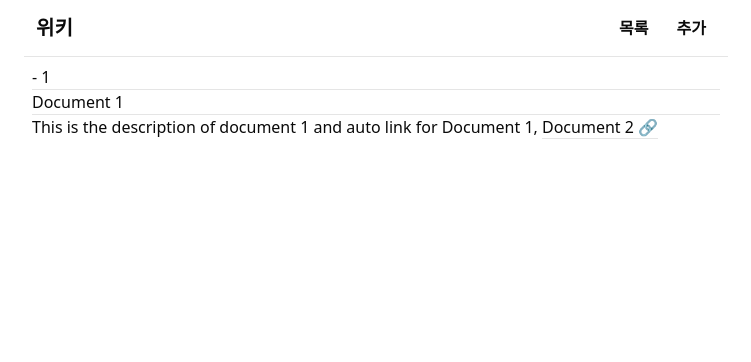
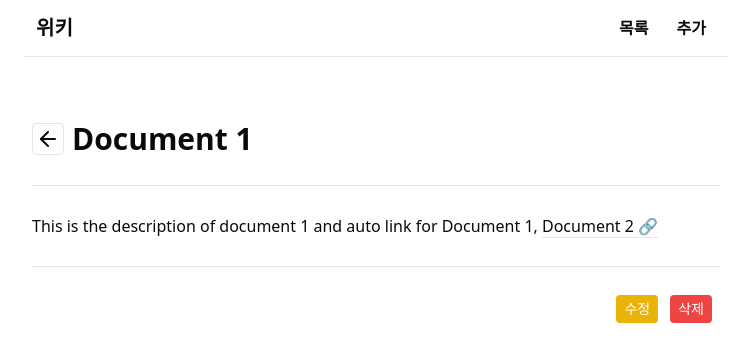
Before and after one commit to B-HS/BHS_WikiPage, a Next.js app: page /doc/1 in a window 1280 px wide. Shown: the top 362 px of the page, without its empty margins (264-1015 px from the left). Built offline with nearby package versions, Linux system fonts and the light colour scheme.

Commit message:
Separate document detail page to component

```diff
--- a/app/doc/[docid]/page.tsx
+++ b/app/doc/[docid]/page.tsx
@@ -1,5 +1,6 @@
-import { findDocByDocid } from '@/dummydocs/service'
+import { PageSetter } from '@/context/page-context'
 import { headers } from 'next/headers'
+import Doc from '../../../components/docs/doc'
 
 export interface DocProps {
     docid: number | string
@@ -7,22 +8,18 @@ export interface DocProps {
     description: string
 }
 
-const Document = async ({ params, searchParams }: { params: { docid: string }; searchParams: { [key: string]: string } }) => {
+const Document = async ({ params, searchParams }: { params: { docid: string }; searchParams: { page: string } }) => {
     const headersList = headers()
     const domain = headersList.get('x-forwarded-host')
     const origin = headersList.get('x-forwarded-proto')
     const currentURL = `${origin}://${domain}`
-    const fetchData = await fetch(`${currentURL}/api/doc/${params.docid}?page=${searchParams['page']}`)
+    const fetchData = await fetch(`${currentURL}/api/doc/${params.docid}?page=${searchParams.page}`)
     const { title, docid, description } = await fetchData.json()
-
     return (
-        <section>
-            <span>- {docid}</span>
-            <hr />
-            <p>{title}</p>
-            <hr />
-            <div dangerouslySetInnerHTML={{ __html: description }}></div>
-        </section>
+        <>
+            <Doc doc={{ title, docid, description }} />
+            <PageSetter />
+        </>
     )
 }
 
--- /dev/null
+++ b/components/docs/doc-btns.tsx
@@ -0,0 +1,76 @@
+'use client'
+import { DocProps } from '@/app/doc/[docid]/page'
+import { createElement, useRef, useState } from 'react'
+import Button from '../button'
+import Modal from '../modal'
+
+interface ModalRefProps {
+    open: Function
+    close: Function
+}
+
+const DocumentButtons = ({ info }: { info: DocProps }) => {
+    const [docInfos, setDocInfos] = useState({
+        title: info.title,
+        description: info.description.replace(/<[^>]*>/g, '').replaceAll('🔗', ''),
+    })
+    const handleChange = (name: string, value: string) => setDocInfos({ ...docInfos, [name]: value })
+
+    const modifyModal = useRef<ModalRefProps>()
+    const deleteModal = useRef<ModalRefProps>()
+
+    const ModifyBtns = () => (
+        <section className='flex flex-1 justify-end px-3 gap-2'>
+            <Button
+                size='md'
+                variant='warning'
+                onClick={() => {
+                    console.log(docInfos)
+                }}
+            >
+                수정
+            </Button>
+            <Button size='md' variant='outline' onClick={() => modifyModal.current?.close()}>
+                취소
+            </Button>
+        </section>
+    )
+
+    const DeleteBtns = () => (
+        <section className='flex flex-1 justify-end px-3 gap-2'>
+            <Button size='md' variant='danger'>
+                삭제
+            </Button>
+            <Button size='md' variant='outline' onClick={() => deleteModal.current?.close()}>
+                취소
+            </Button>
+        </section>
+    )
+
+    return (
+        <section className='flex justify-end gap-3 px-2 py-7'>
+            <Modal ref={modifyModal} title='수정' trigger={<Button variant='warning'>수정</Button>} btns={<ModifyBtns />}>
+                <section className='p-5'>
+                    {['title', 'description'].map((item) => (
+                        <section key={item} className='my-2 space-y-2'>
+                            <label htmlFor={item}>{item}</label>
+                            {createElement(item === 'description' ? 'textarea' : 'input', {
+                                id: item,
+                                className: 'w-full border p-3 shadow ' + (item === 'description' ? 'h-[50vh]' : ''),
+                                placeholder: item,
+                                value: docInfos[item as keyof typeof docInfos],
+                                onChange: (e: { target: { value: string } }) => handleChange(item, e.target.value),
+                            })}
+                        </section>
+                    ))}
+                </section>
+            </Modal>
+
+            <Modal ref={deleteModal} title='삭제' trigger={<Button variant='danger'>삭제</Button>} btns={<DeleteBtns />}>
+                <section className='p-5'>해당 글을 삭제하시겠습니까 ?</section>
+            </Modal>
+        </section>
+    )
+}
+
+export default DocumentButtons
--- /dev/null
+++ b/components/docs/doc.tsx
@@ -0,0 +1,20 @@
+import { DocProps } from '@/app/doc/[docid]/page'
+import GoBackButton from '../go-back-button'
+import DocumentButtons from './doc-btns'
+
+const Doc = async ({ doc }: { doc: DocProps }) => {
+    const { title, description } = doc
+
+    return (
+        <section className='grid grid-cols-1 divide-y my-7'>
+            <section className='flex items-center gap-2 py-7'>
+                <GoBackButton />
+                <span className='text-3xl font-extrabold'>{title}</span>
+            </section>
+            <div className='py-7' dangerouslySetInnerHTML={{ __html: description }} />
+            <DocumentButtons info={doc} />
+        </section>
+    )
+}
+
+export default Doc
```
